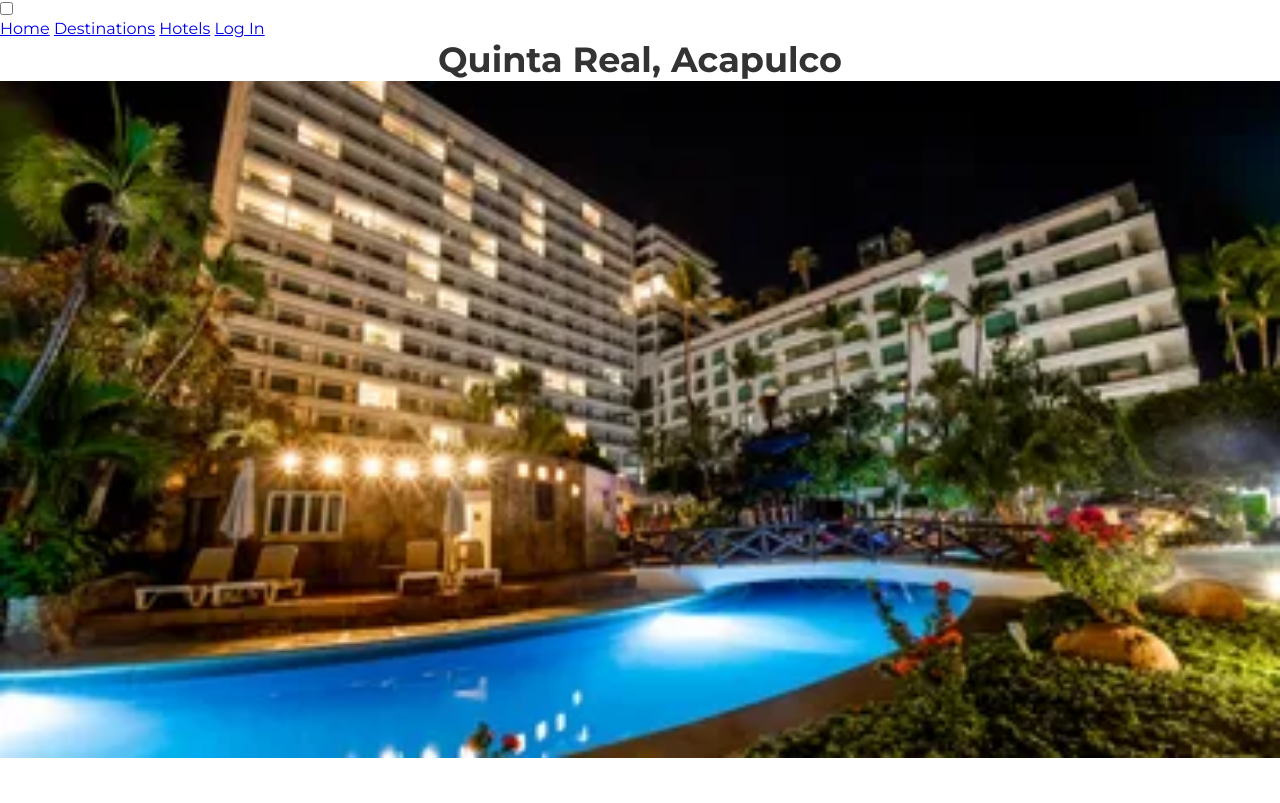
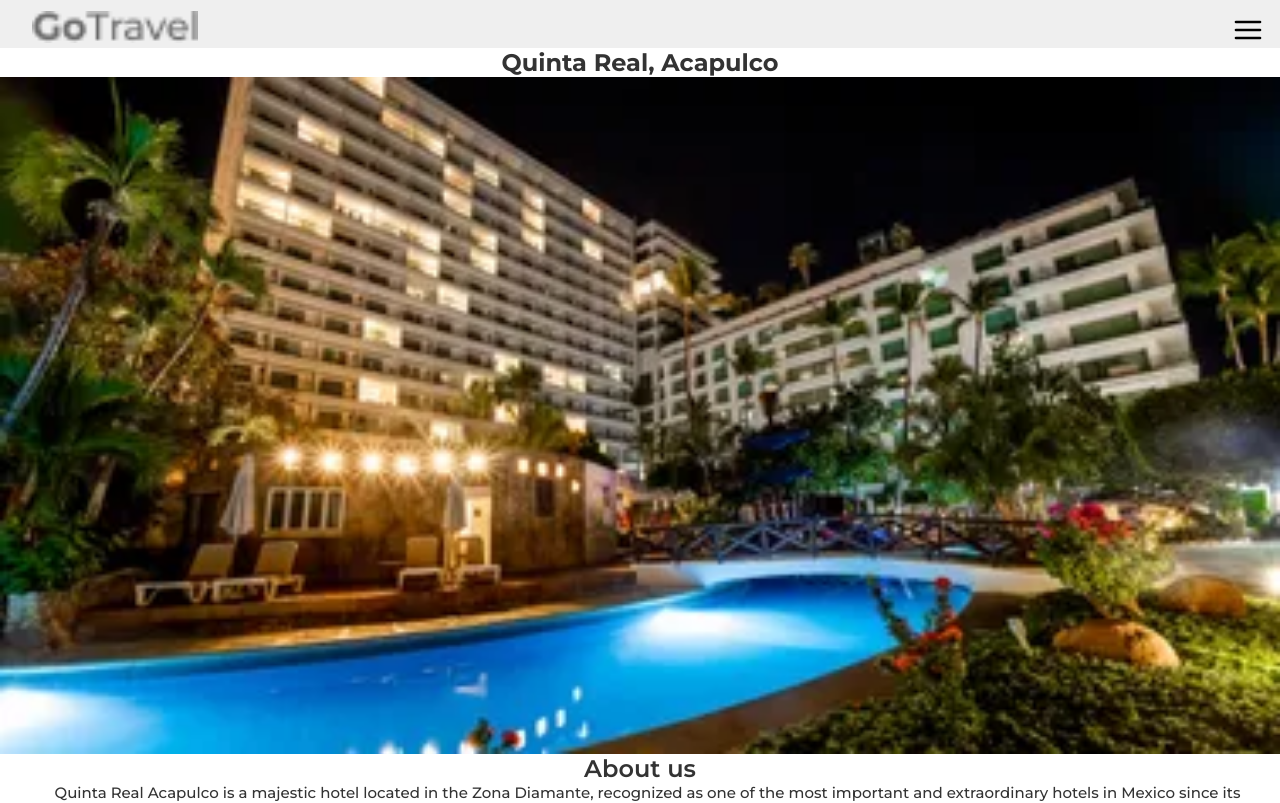
Before and after one commit to ValeriaMuSe/hotel_prueba, a plain HTML site: page pages/acapulcod.html in a window 1280 px wide. Shown: the top 803 px of the page. Drawn offline with Linux system fonts and the light colour scheme.

Commit message:
please work

```diff
--- a/pages/acapulcod.html
+++ b/pages/acapulcod.html
@@ -14,19 +14,31 @@
 
 <body>
   <header>
-    <div class="togglearea">
-      <label for="toggle">
-        <span></span>
-        <span></span>
-        <span></span>
+    <nav class="nav__header">
+      <input type="checkbox" id="nav-checkbox" class="nav-checkbox">
+      <label for="nav-checkbox" class="toggle">
+        <img class="menu" src="../images/menu.svg" alt>
+        <img  class="close" src="../images/x.svg" alt>
       </label>
-    </div>
-    <input type="checkbox" id="toggle">
-    <nav class="navbar">
-      <a href="../index.html">Home</a>
-      <a href="../pages/acapulcod.html">Destinations</a>
-      <a href="../pages/hotelsList.html">Hotels</a>
-      <a href="../pages/login.html">Log In</a>
+      <ul class="menu">
+        <li>
+          <a href="#">
+            <img class="logo" src="../images/GoTravel.png" alt="">
+          </a>
+        </li>
+        <li>
+          <a href="../index.html">Home</a>
+        </li>
+        <li>
+          <a href="/pages/destinations/destinationsList.html">Destinations</a>
+        </li>
+        <li>
+          <a href="/pages/hotelsList.html">Hotels</a>
+        </li>
+        <li>
+          <a href="/pages/login.html">Sing Up</a>
+        </li>
+      </ul>
     </nav>
   </header>
   <main class="banner-container">
@@ -45,7 +57,7 @@
       </p>
     </div>
     <div class="card-general">
-      <img class="card__imagen" src="../images/masterDouble.jpg" alt="imagen about hotel room">
+      <img class="card__imagen card-image2" src="../images/masterDouble.jpg" alt="imagen about hotel room">
       <p class="card__text">Master 2 Double Beds Non smoking
         $210$189
         Per Night
@@ -59,10 +71,10 @@
         Per Night
       </p>
     </div>
-    <div class="button--form">
-      <a href="#" class="butn">form</a>
-    </div>
   </section>
+  <div class="button--form">
+    <a href="#" class="butn">form</a>
+  </div>
   <!--
   <footer class="home__footer">
     <p class="logo">GoTravel</p>
--- a/sass/components/_banner.scss
+++ b/sass/components/_banner.scss
@@ -22,51 +22,14 @@
 .banner__subtitle{
   font-weight: 600;
   font-size: 24px;
-  width: 90%;
   text-align: center;
   color: #333333;
 }
 
 .banner__text{
   font-weight: 500;
-  width: 87%;
   font-size: 15px;
   color: #333333;
   text-align: center;
   margin-left: 15px;
 }
-
-@include tablet {
-  .banner__title {
-    font-size: 34px;
-  }
-
-  .banner__subtitle{
-    font-size: 28px;
-    margin-top: 20px;
-    margin-bottom: 20px;
-  }
-
-  .banner__text{
-    width: 38%;
-    padding-left: 17px;
-    padding-right: 178px;
-  }
-}
-
-@include desktop {
-  .banner__title {
-    font-size: 44px;
-  }
-
-  .banner__subtitle{
-    font-size: 38px;
-    margin-top: 20px;
-  }
-
-  .banner__text{
-    font-size: 18px;
-    padding-right: 197px;
-    width: 115%;
-  }
-}
--- a/sass/components/_btn.scss
+++ b/sass/components/_btn.scss
@@ -18,20 +18,3 @@
   justify-content: center;
   align-items: center;
 }
-
-@include tablet {
-  .butn {
-    position: absolute;
-    left: 210px;
-    top: 254px;
-  }
-
-}
-
-@include desktop {
-  .butn{
-    left: 310px;
-    top: 303px;
-  }
-
-}
--- a/sass/components/_cards.scss
+++ b/sass/components/_cards.scss
@@ -25,39 +25,15 @@
 }
 
 @include tablet {
-
-    .card-container {
-      display: flex;
-      column-gap: 12px;
-      position: absolute;
-      left: 64px;
-      top: 603px;
+  .card-container{
+    display: flex;
   }
 
-  .card-general {
-      width: 189px;
-      border: 1px solid #000;
-}
-
-.card__text{
-  font-size: 20px;
-  width: auto;
-
-
-}
-
-}
-
-@include desktop {
-  .card-container{
-    left: 147px;
-    top: 791px;
+  .card__imagen{
+    width: 210px;
   }
 
-  .card-general {
-    width: 249px;
-    height: 302px;
+  .card-image2 {
+    margin-top: -17px;
+  }
 }
-
-
-}
--- a/sass/components/_footer.scss
+++ b/sass/components/_footer.scss
@@ -3,22 +3,26 @@
 footer {
   background-color: cadetblue;
   color: #fff;
-  height: auto;
+  height: 290px;
   width: 100vw;
   padding-top: 40px;
+  line-height: 32px;
+  margin-top: 35px;
 }
 
 .footer-content {
-  display: flex;
-  align-items: center;
-  justify-content: center;
   text-align: center;
+}
+
+.rights-reserved {
+  text-align: center;
+  color: rgb(222, 222, 222);
 }
 
 .footer-title {
   font-size: 1.8rem;
-  font-weight: 600;
-  line-height: 3rem;
+  font-weight: 700;
+  margin-top: -14px;
 }
 
 .footer-description {
@@ -27,3 +31,24 @@ footer {
   line-height: 28px;
   font-size: 14px;
 }
+
+.address {
+  text-decoration: none;
+  color: #fff;
+}
+
+.info__line {
+  border-bottom: 1px solid;
+}
+
+@include tablet {
+  footer {
+    font-size: 19px;
+  }
+}
+
+@include desktop {
+  footer {
+    font-size: 21px;
+  }
+}
```
Also changed, not shown: index.html (+48 -15 lines), pages/destinations/acapulco.html (+24 -13 lines), sass/style.css, 1 other file.
